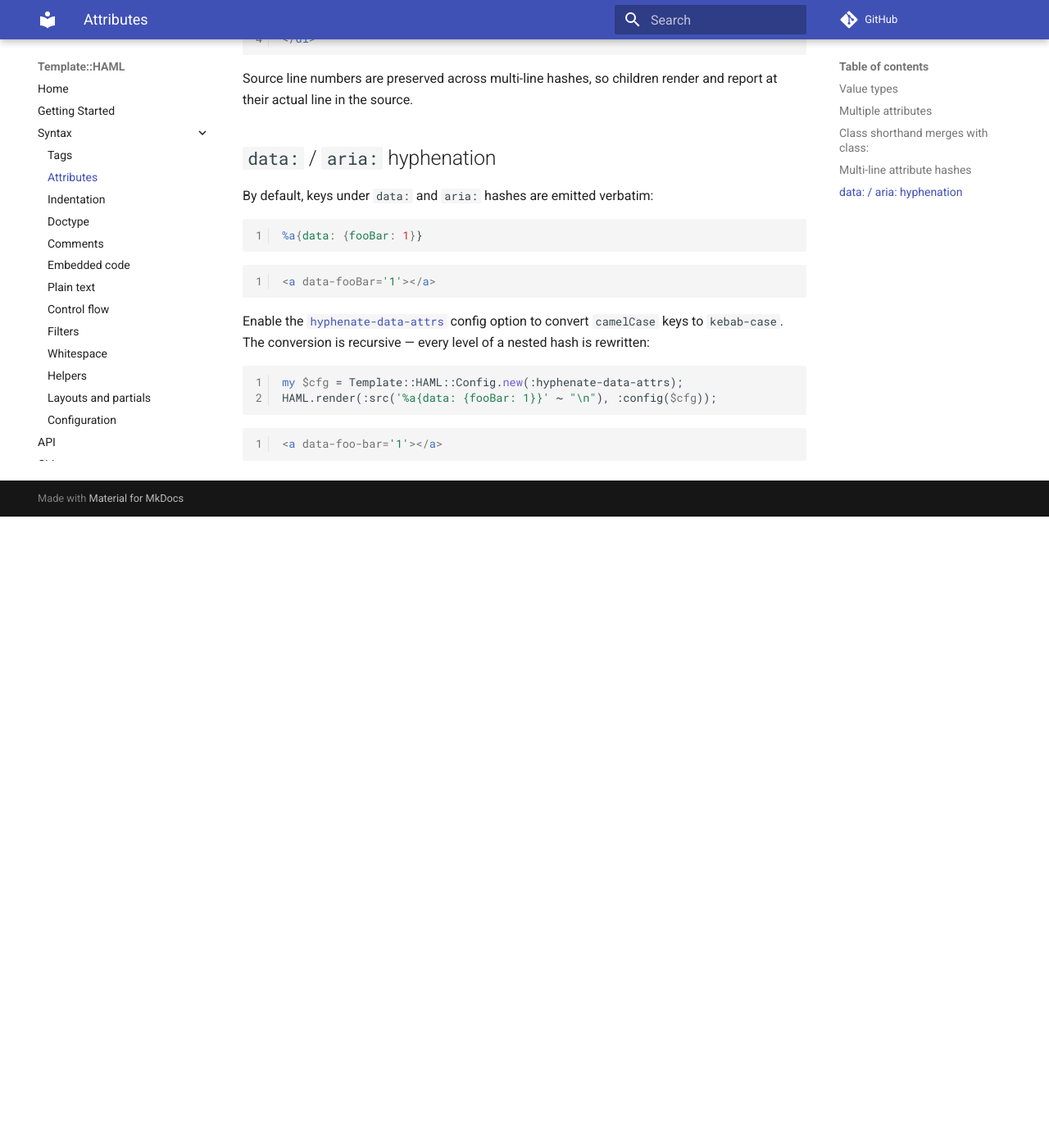
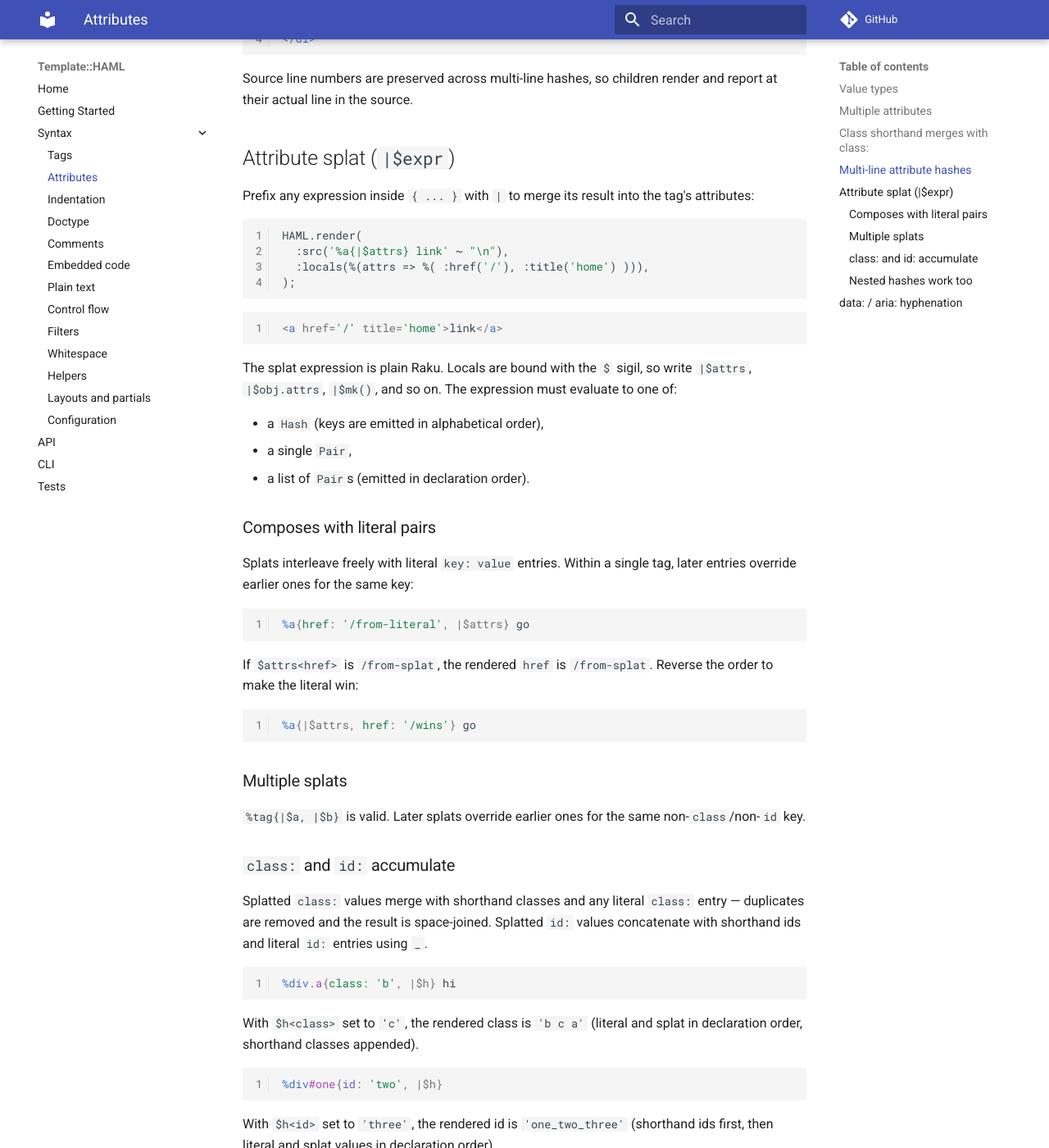
Before and after one commit to gdonald/Template-HAML, an MkDocs documentation site: the page built from docs-src/docs/syntax/attributes.md, in a window 1280 px wide and 1400 px high, scrolled down 2110 px. Shown: the whole window at 82% size. Built offline with MkDocs 1.6.1 and Material for MkDocs 9.7.7, drawn with Linux system fonts in a browser that asks for light colours; comment, search, counter and statistics services are not loaded; before the commit the page ends 2740 px from its top, so only the background shows below that; some of the changed text lies outside the part shown.

Commit message:
Add attribute splats

````diff
--- a/docs-src/docs/syntax/attributes.md
+++ b/docs-src/docs/syntax/attributes.md
@@ -110,6 +110,87 @@ Content and child indentation pick up after the closing brace:
 
 Source line numbers are preserved across multi-line hashes, so children render and report at their actual line in the source.
 
+## Attribute splat (`|$expr`)
+
+Prefix any expression inside `{ ... }` with `|` to merge its result into the
+tag's attributes:
+
+```raku
+HAML.render(
+  :src('%a{|$attrs} link' ~ "\n"),
+  :locals(%(attrs => %( :href('/'), :title('home') ))),
+);
+```
+
+```html
+<a href='/' title='home'>link</a>
+```
+
+The splat expression is plain Raku. Locals are bound with the `$` sigil, so
+write `|$attrs`, `|$obj.attrs`, `|$mk()`, and so on. The expression must
+evaluate to one of:
+
+- a `Hash` (keys are emitted in alphabetical order),
+- a single `Pair`,
+- a list of `Pair`s (emitted in declaration order).
+
+### Composes with literal pairs
+
+Splats interleave freely with literal `key: value` entries. Within a single
+tag, later entries override earlier ones for the same key:
+
+```haml
+%a{href: '/from-literal', |$attrs} go
+```
+
+If `$attrs<href>` is `/from-splat`, the rendered `href` is `/from-splat`.
+Reverse the order to make the literal win:
+
+```haml
+%a{|$attrs, href: '/wins'} go
+```
+
+### Multiple splats
+
+`%tag{|$a, |$b}` is valid. Later splats override earlier ones for the same
+non-`class`/non-`id` key.
+
+### `class:` and `id:` accumulate
+
+Splatted `class:` values merge with shorthand classes and any literal `class:`
+entry — duplicates are removed and the result is space-joined. Splatted `id:`
+values concatenate with shorthand ids and literal `id:` entries using `_`.
+
+```haml
+%div.a{class: 'b', |$h} hi
+```
+
+With `$h<class>` set to `'c'`, the rendered class is `'b c a'` (literal and
+splat in declaration order, shorthand classes appended).
+
+```haml
+%div#one{id: 'two', |$h}
+```
+
+With `$h<id>` set to `'three'`, the rendered id is `'one_two_three'`
+(shorthand ids first, then literal and splat values in declaration order).
+
+### Nested hashes work too
+
+Splatting a hash whose values include another hash under `data:` or `aria:`
+expands into the same hyphenated attributes as a literal nested hash:
+
+```raku
+HAML.render(
+  :src('%a{|$h}' ~ "\n"),
+  :locals(%(h => %( :data({ :id(1), :role('main') }) ))),
+);
+```
+
+```html
+<a data-id='1' data-role='main'></a>
+```
+
 ## `data:` / `aria:` hyphenation
 
 By default, keys under `data:` and `aria:` hashes are emitted verbatim:
````
Also changed, not shown: 5 other files.
